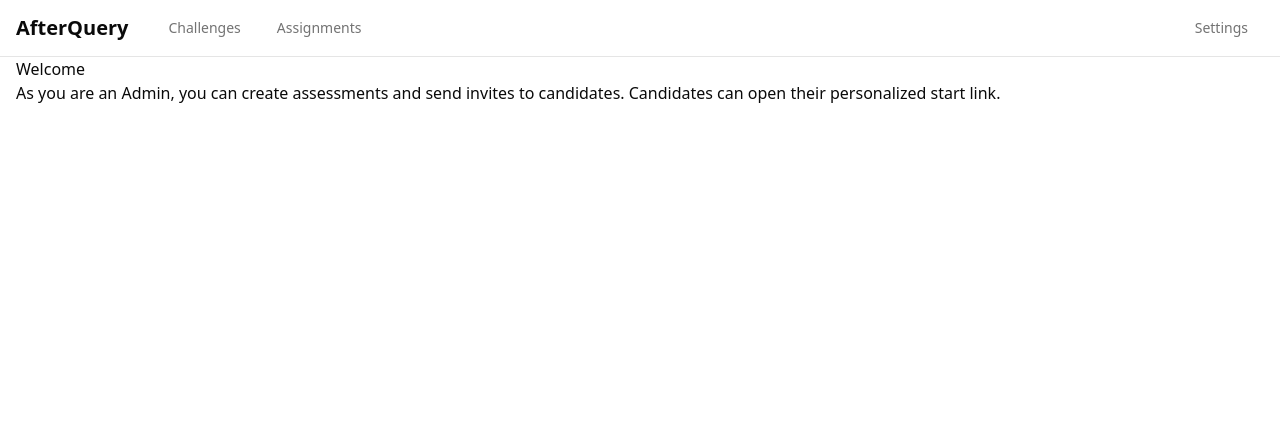
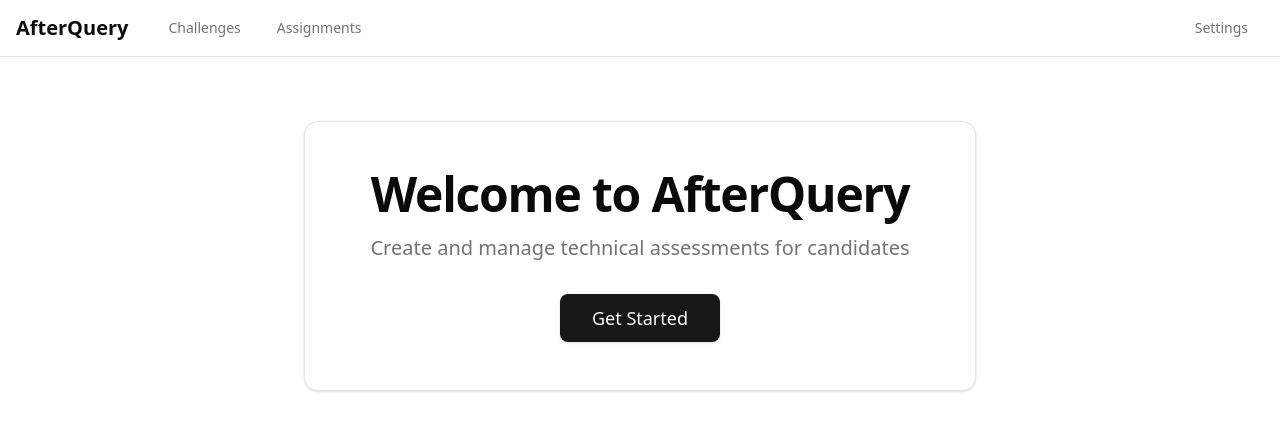
Before and after one commit to andyren12/intern-project4, a Next.js app in the folder afterquery_test-main/frontend/: page / in a window 1280 px wide. Shown: the top 430 px of the page. Built offline with nearby package versions, Linux system fonts and the light colour scheme.

Commit message:
reformat home page

```diff
--- a/afterquery_test-main/frontend/app/page.tsx
+++ b/afterquery_test-main/frontend/app/page.tsx
@@ -1,8 +1,25 @@
+import Link from "next/link";
+import { Button } from "@/components/ui/button";
+import { Card, CardContent } from "@/components/ui/card";
+
 export default function HomePage() {
   return (
-    <main>
-      <h2>Welcome</h2>
-      <p>As you are an Admin, you can create assessments and send invites to candidates. Candidates can open their personalized start link.</p>
+    <main className="container mx-auto py-16">
+      <div className="max-w-2xl mx-auto">
+        <Card>
+          <CardContent className="pt-12 pb-12 text-center">
+            <h1 className="text-5xl font-bold tracking-tight mb-4">
+              Welcome to AfterQuery
+            </h1>
+            <p className="text-xl text-muted-foreground mb-8">
+              Create and manage technical assessments for candidates
+            </p>
+            <Button asChild size="lg" className="text-lg px-8 py-6">
+              <Link href="/challenges">Get Started</Link>
+            </Button>
+          </CardContent>
+        </Card>
+      </div>
     </main>
   );
 }
```
